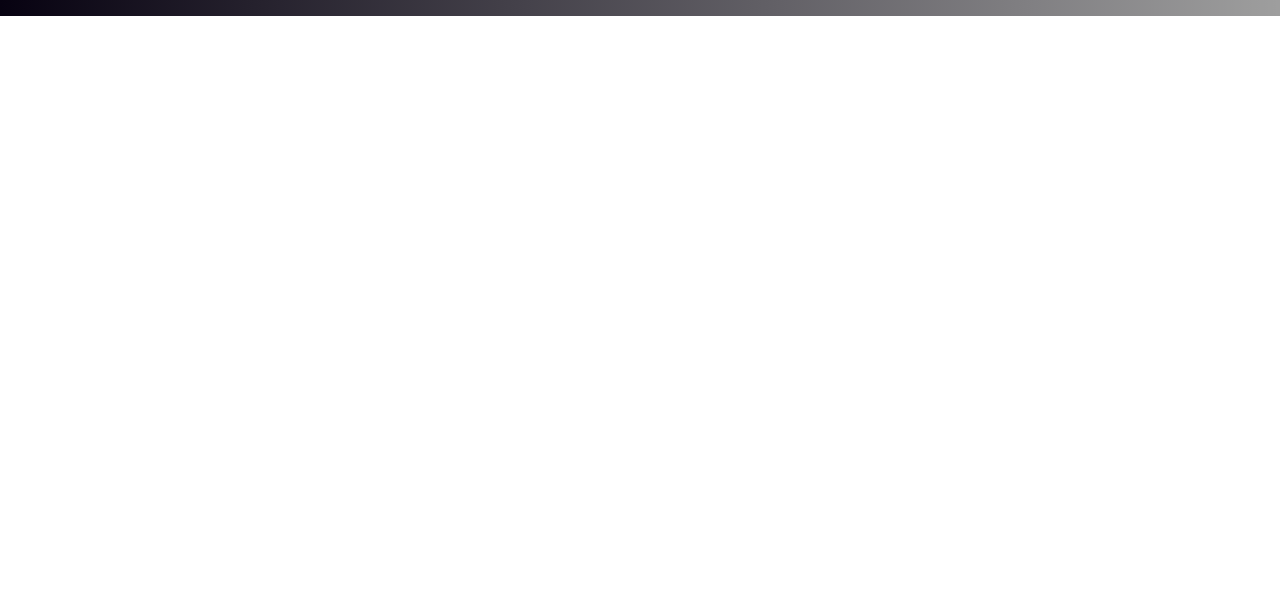
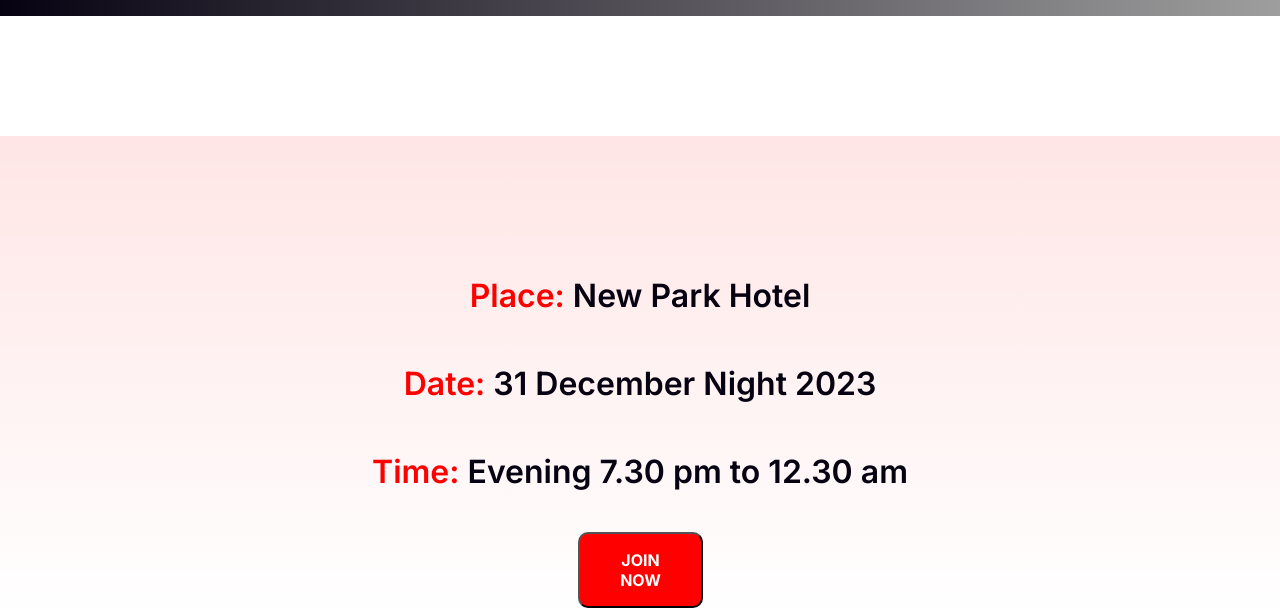
Before and after one commit to Tasbi2116/Assignment1-9_JAN, a plain HTML site: page index.html in a window 1280 px wide. Shown: the part 2240-2855 px from the top of the page. Before the commit the page ends 2261 px from the top, so only its background shows below. Drawn offline with Linux system fonts and the light colour scheme; grey boxes are pictures that could not be loaded.

Commit message:
Location and Time section added

```diff
--- a/index.html
+++ b/index.html
@@ -19,10 +19,12 @@
 
 <body>
     <header>
+        <!-- Banner section -->
         <h5 class="banner-intro">Happy New Year</h5>
         <h2 class="banner-title">New Year Party<br>Celebration</h2>
     </header>
     <main>
+        <!-- categories section -->
         <section class="categories">
             <div class="categories-text">
                 <h1 class="percent">65% OFF</h1>
@@ -31,6 +33,7 @@
             </div>
             <img class="pic1" src="resources/New Year Photo.png" alt="new year photo">
         </section>
+        <!-- Midnight Section -->
         <section class="midnight">
             <div class="midnight-container">
                 <div class="midnight-txtdiv">
@@ -50,7 +53,18 @@
                 </div>
             </div>
         </section>
+        <!-- Location and Time Section -->
         <section class="location-time">
+            <div class="location-container">
+                <div class="location-txt">
+                    <h3 class="place"><span class="tag">Place:</span> New Park Hotel</h3>
+                    <h3 class="date"><span class="tag">Date:</span> 31 December Night 2023</h3>
+                    <h3 class="time"><span class="tag">Time:</span> Evening 7.30 pm to 12.30 am</h3>
+                </div>
+                <div class="location-btn">
+                    <button class="location-button1">JOIN NOW</button>
+                </div>
+            </div>
 
         </section>
     </main>
--- a/style/style.css
+++ b/style/style.css
@@ -104,29 +104,91 @@ header {
     text-transform: uppercase;
     margin-left: 50px;
 }
-.midnight{
+
+.midnight {
     max-width: 1320px;
     height: 600px;
     margin: auto;
     background-image: linear-gradient(90deg, #070211 0%, rgba(7, 2, 17, 0.00) 100%), url('../resources/Vectorrr.png');
     margin-top: 120px;
 }
-.midnight-container{
+
+.midnight-container {
     display: flex;
     justify-content: space-between;
 }
-.midnight-txtdiv{
+
+.midnight-txtdiv {
     column-gap: none;
 }
 
-.midnight-imgdiv{
+.midnight-imgdiv {
     padding: 68.11px 138px 67.23px;
 }
-.welcome{
+
+.welcome {
     margin-top: 126px;
     margin-left: 126px;
     /* margin-bottom: 298px; */
 }
-.decrip-btn{
+
+.decrip-btn {
     margin-left: 126px;
 }
+
+/* Location and Time section styles */
+.location-time {
+    max-width: 1320px;
+    margin: auto;
+    height: 482px;
+    /* color: linear-gradient(180deg, rgba(255, 0, 0, 0.10) 0%, rgba(255, 0, 0, 0.00) 100%); */
+    background: linear-gradient(180deg, rgba(255, 0, 0, 0.10) 0%, rgba(255, 0, 0, 0.00) 100%);
+}
+
+.place,
+.date,
+.time {
+    text-align: center;
+    color: #070211;
+    font-family: Inter;
+    font-size: 32px;
+    font-style: normal;
+    font-weight: 600;
+    line-height: 56px;
+}
+
+.tag {
+    color: #F00;
+    text-align: center;
+    font-family: Inter;
+    font-size: 32px;
+    font-style: normal;
+    font-weight: 600;
+    line-height: 56px;
+    /* 175% */
+    text-transform: capitalize;
+}
+
+.location-button1 {
+    color: white;
+    background-color: #F00;
+    border-radius: 10px;
+    padding: 16px 32px;
+    text-align: center;
+    font-family: Inter;
+    font-size: 16px;
+    font-style: normal;
+    font-weight: 700;
+}
+.location-btn{
+    /* text-align: center; */
+    /* margin: auto; */
+    display: inline-flex;
+    /* display: grid; */
+    margin-left: 578px;
+    margin-right: 577px;
+}
+.location-container{
+    margin-top: 120px;
+    padding-top: 100px;
+}
```
